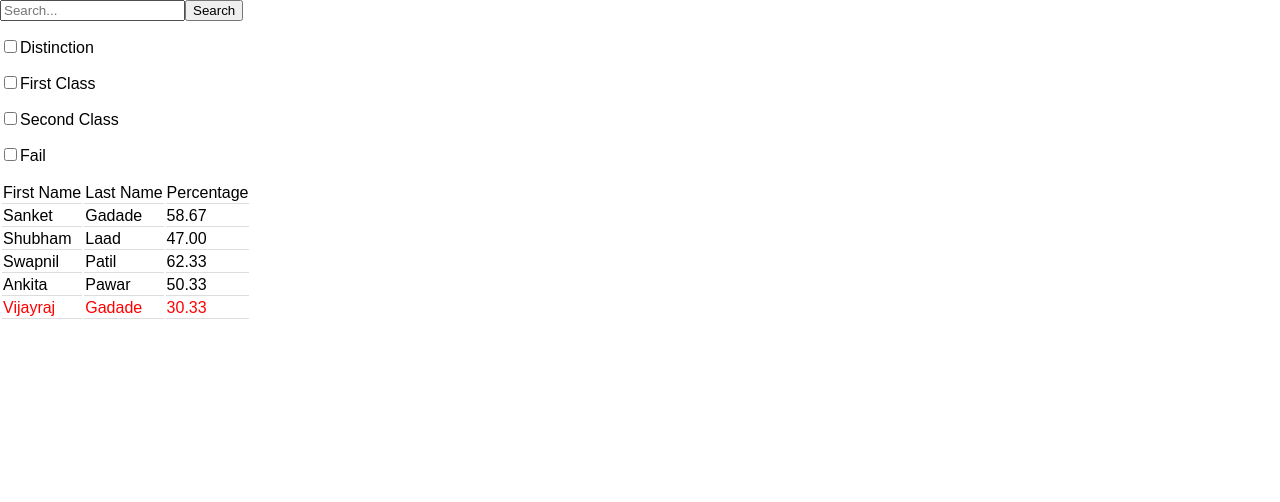
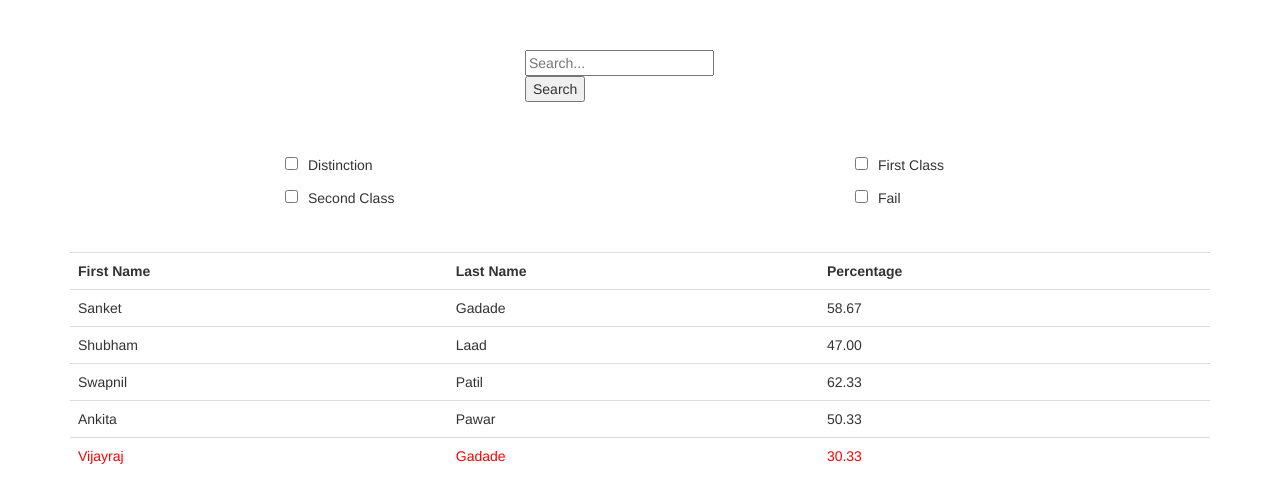
Before and after one commit to priyankamohite/my-app, a React (Create React App) app: page / in a window 1280 px wide. Shown: the top 502 px of the page. Built offline with nearby package versions, Linux system fonts and the light colour scheme.

Commit message:
added css

```diff
--- a/src/App.css
+++ b/src/App.css
@@ -1,3 +1,5 @@
+@import 'https://maxcdn.bootstrapcdn.com/bootstrap/3.3.7/css/bootstrap.min.css';
+
 .App {
   text-align: center;
 }
@@ -28,6 +30,15 @@
   margin-right: auto;
 }
 
-th, td {
-  border-bottom: 1px solid #ddd;
+input[type=checkbox], input[type=radio] {
+  margin: 5px 10px;
 }
+
+.searchForm {
+  width: 230px;
+  margin: 50px auto;
+}
+
+.table {
+  margin-top: 150px
+}
--- a/src/Search.js
+++ b/src/Search.js
@@ -23,7 +23,7 @@ class SearchBox extends React.Component{
 
     render(){
         return (
-          <form>
+          <form className="searchForm">
             <input type = "text" name ='key' ref = "search" placeholder = "Search..." />
             <button onClick = {this.searchStudent.bind(this)}>
               Search
--- a/src/Student.js
+++ b/src/Student.js
@@ -3,27 +3,72 @@ import StudentsDetails from './StudentsDetails.js';
 
 class Student extends React.Component{
 
-    render(){
-
+    getStudentDetails(){
       var URL = window.location.href;
       var parameters = URL.split('=');
       var id = parameters.pop();
+      var studentDetails = StudentsDetails;
+      var studentDisplay = [];
 
+      studentDetails.results.forEach((object,i)=>{
+          if(studentDetails.results[i].id == id){
+            studentDisplay = object;
+          }
+        });
 
+      studentDisplay.totalMarks = this.getTotalMarks(studentDisplay);
+      studentDisplay.percentage  = this.getPercentage(studentDisplay.totalMarks);
+      return studentDisplay;
+    }
 
+    getTotalMarks(studentDetails){
+        return studentDetails.marks.english +
+               studentDetails.marks.hindi +
+               studentDetails.marks.mathematics;
+    }
+
+    getPercentage(total){
+        return (total/3).toFixed(2);
+    }
+
+    displayName(){
+      var studentDisplay = this.getStudentDetails();
+      return <div>{studentDisplay.firstName}  {studentDisplay.lastName}</div>
+    }
+
+    displayMarks(){
+    var studentDisplay = this.getStudentDetails();
+      return <tr>
+              <td>{studentDisplay.marks.english}</td>
+              <td>{studentDisplay.marks.english}</td>
+              <td>{studentDisplay.marks.english}</td>
+              <td>{studentDisplay.totalMarks}</td>
+              <td>{studentDisplay.percentage}</td>
+            </tr>;
+    }
+
+    render(){
     return (
-        <table id = "marskSheet">
+      <div>
+        <span>
+          <a href="#"> click here to go back </a>
+        </span>
+        <span>
+          {this.displayName()}
+        </span>
+        <table id = "marskSheet" className="table table-hover">
           <tbody>
             <tr>
-          <td>First Name</td>
-          <td>Last Name</td>
-          <td>Percentage</td>
+              <th>English</th>
+              <th>Hindi</th>
+              <th>Mathematics</th>
+              <th>Total</th>
+              <th>Percentage</th>
             </tr>
-          <td>Sanket</td>
-          <td>Gadade</td>
-          <td>70</td>
+              {this.displayMarks()}
             </tbody>
         </table>
+      </div>
     );
   }
 }
--- a/src/StudentMarksheet.js
+++ b/src/StudentMarksheet.js
@@ -15,8 +15,8 @@ class StudentMarksheet extends React.Component {
         };
     }
 
-    redirectTo(){
-        window.location.hash = 'student';
+    redirectTo(id){
+        window.location.hash = 'student?index='+id;
     }
 
     displayResult() {
@@ -30,7 +30,7 @@ class StudentMarksheet extends React.Component {
 
             rows.push(
                 <tr key = {i} style = {{color: font }}>
-                  <td onClick = {this.redirectTo} >{object.firstName}</td>
+                  <td onClick = {this.redirectTo.bind(null,object.id)} >{object.firstName}</td>
                   <td>{object.lastName}</td>
                   <td>{percentage}</td>
                 </tr>)
@@ -41,8 +41,8 @@ class StudentMarksheet extends React.Component {
      getCheckboxes(categories) {
         var checkboxes = [];
             categories.forEach((object,key)=>{
-                checkboxes.push(<Checkbox selectedCheckbox = {this.selectedCheckbox.bind(this)}
-                    key = {key} label = {object} />)
+                checkboxes.push(<div className='col-md-4 col-md-offset-2'><Checkbox selectedCheckbox = {this.selectedCheckbox.bind(this)}
+                    key = {key} label = {object} /></div>)
             });
         return checkboxes;
     }
@@ -132,12 +132,12 @@ class StudentMarksheet extends React.Component {
                 <div>
                     {filters}
                 </div>
-                    <table id = "marskSheet">
+                    <table id="marskSheet" className="table table-hover">
                     <tbody>
                         <tr>
-                            <td>First Name</td>
-                            <td>Last Name</td>
-                            <td>Percentage</td>
+                            <th>First Name</th>
+                            <th>Last Name</th>
+                            <th>Percentage</th>
                         </tr>
                         {this.displayResult()}
                     </tbody>
--- a/src/StudentsDetails.js
+++ b/src/StudentsDetails.js
@@ -1,11 +1,11 @@
 var StudentsDetails = (
     {
         results: [
-            {"firstName": "Sanket", "lastName":"Gadade","marks":{"english":70, "hindi":60,"mathematics":46}},
-            {"firstName": "Shubham", "lastName":"Laad","marks":{"english":40, "hindi":55,"mathematics":46}},
-            {"firstName": "Swapnil", "lastName":"Patil","marks":{"english":50, "hindi":60,"mathematics":77}},
-            {"firstName": "Ankita", "lastName":"Pawar","marks":{"english":50, "hindi":55,"mathematics":46}},
-            {"firstName": "Vijayraj", "lastName":"Gadade","marks":{"english":35,"hindi":45,"mathematics":11}}
+            {"id":1, "firstName": "Sanket", "lastName":"Gadade","marks":{"english":70, "hindi":60,"mathematics":46}},
+            {"id":2, "firstName": "Shubham", "lastName":"Laad","marks":{"english":40, "hindi":55,"mathematics":46}},
+            {"id":3, "firstName": "Swapnil", "lastName":"Patil","marks":{"english":50, "hindi":60,"mathematics":77}},
+            {"id":4, "firstName": "Ankita", "lastName":"Pawar","marks":{"english":50, "hindi":55,"mathematics":46}},
+            {"id":5, "firstName": "Vijayraj", "lastName":"Gadade","marks":{"english":35,"hindi":45,"mathematics":11}}
         ]
     }
 );
```
Lines whose indentation alone changed are shown as unchanged.
